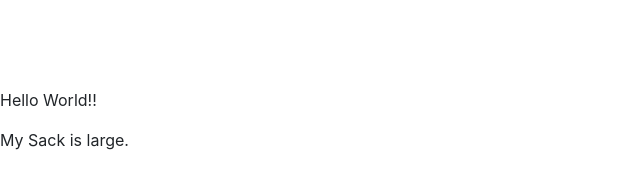
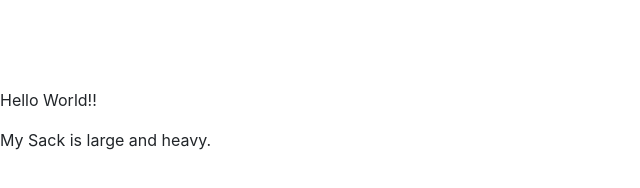
Before and after one commit to georgediiorio/evil_corp, a website: page src/index.html in a window 1280 px wide. Shown: the full height of the page, 0-640 px from the left. Drawn offline with nearby package versions, Linux system fonts and the light colour scheme.

```diff
--- a/src/index.html
+++ b/src/index.html
@@ -32,7 +32,7 @@
         <p>
           Hello World!!
         </p>
-        <p>My Sack is large.</p>
+        <p>My Sack is large and heavy.</p>
       </div>
     </main>
 
```
